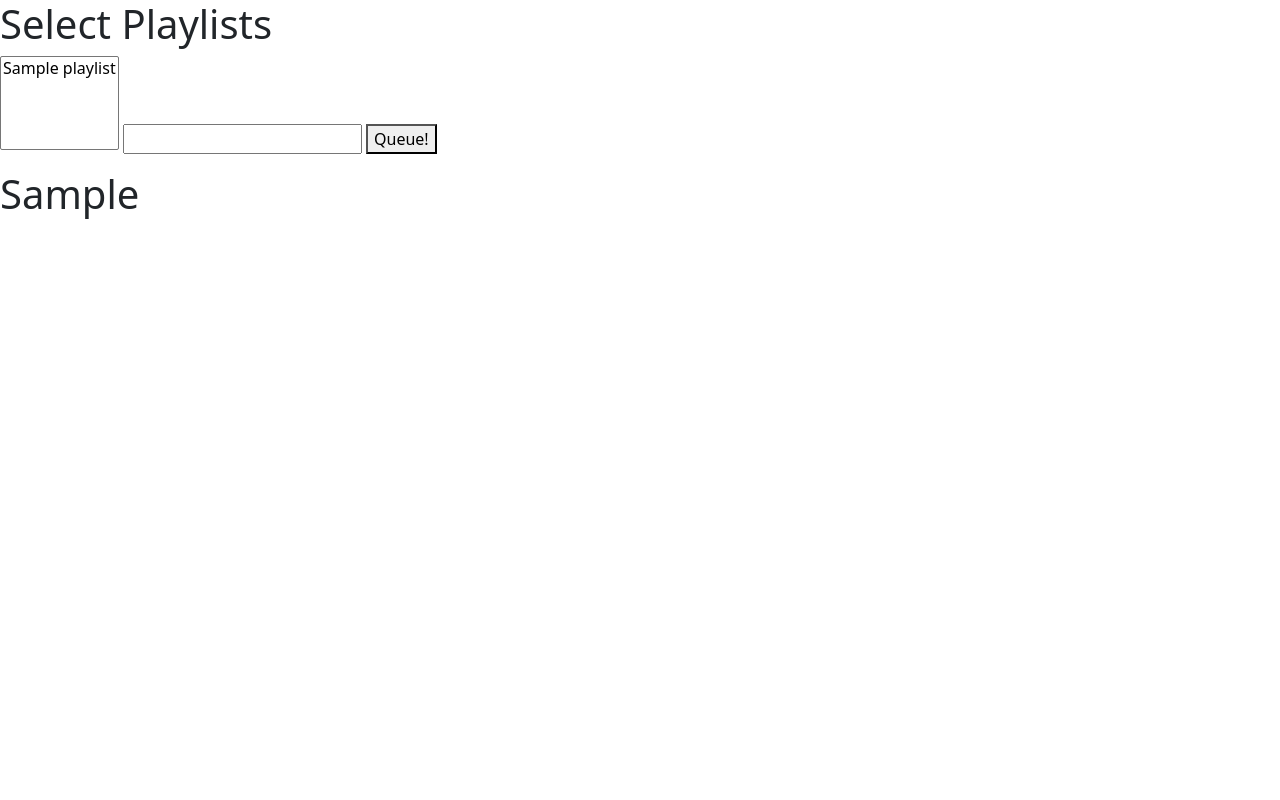
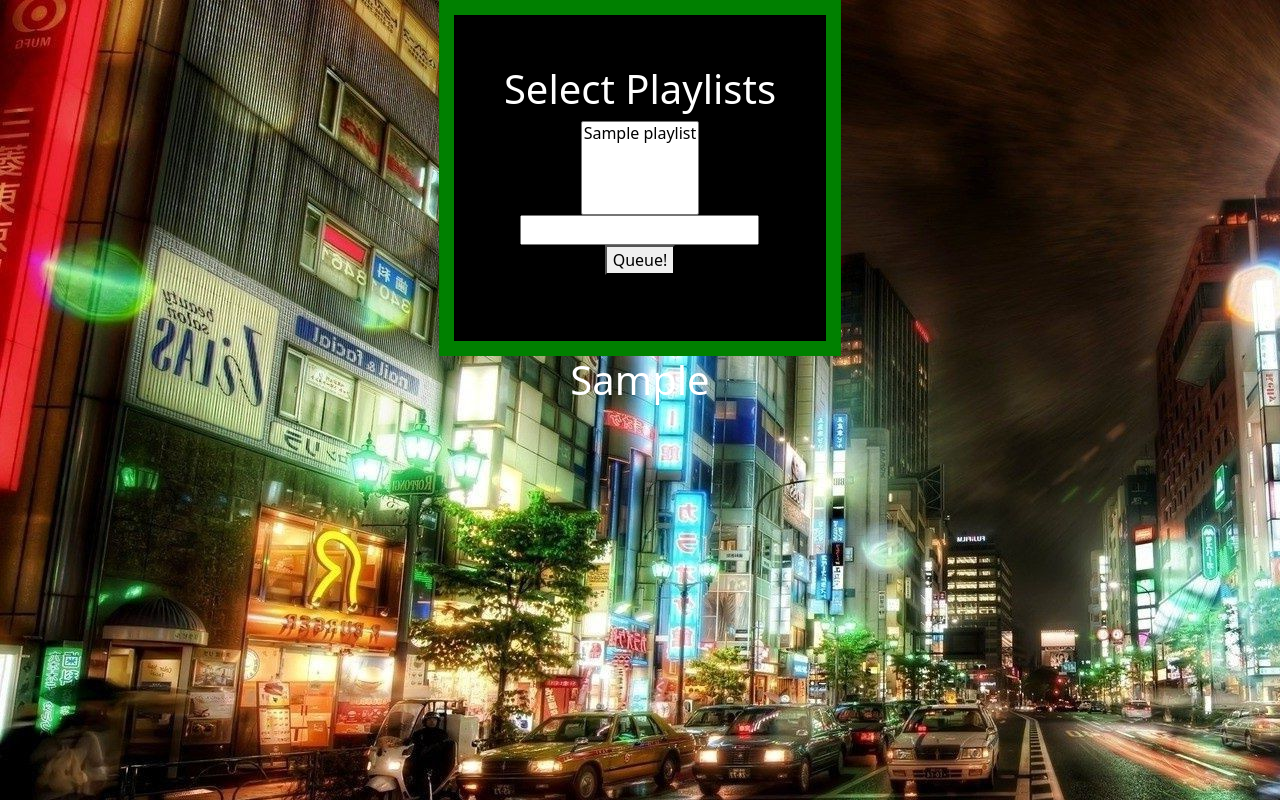
Before and after one commit to ranfisfrancisco/spotify-shuffler-webpage, a Django app: template main/templates/main/select.html in a window 1280 px wide. Run offline with Django 4.2, Linux system fonts and the light colour scheme; the template is opened without the code that fills it: most values are stand-ins (such as "Sample title", 1, 10 or a date in 2020).

Commit message:
select page has styling

```diff
--- a/main/templates/main/login.html
+++ b/main/templates/main/login.html
@@ -6,7 +6,6 @@
 {% endblock %}
 
 {% block content %}
-
     <div class ="login-page">
         <div id="welcome-content" class="welcome-content">
             <h1>Smart Shuffler</h1>
--- a/main/templates/main/select.html
+++ b/main/templates/main/select.html
@@ -1,20 +1,35 @@
 {% extends 'main/base.html' %}
 {% load static %}
 
+{% block headcontent %}
+    <link rel="stylesheet" href="{% static 'css/login.css' %}">
+{% endblock %}
+
 {% block content %}
+<div class="select-page">
+    <div class="form">
     <h1>Select Playlists</h1>
-
         <form action="" id="task-form" method="post">
+            <div class="select-box">
                 {% csrf_token %}
                 <select name="selected_playlists" id="selected_playlists" multiple>
                     {% for playlist in playlists%}
                         <option value={{playlist.id}}>{{playlist.name}}</option>
                     {% endfor %}
                 </select>
+            </div>
 
+            <div class="queue-box">
                 <input type="number" id="queue_limit" name="queue_limit">
+            </div>
 
+            <div class="submit-button">
                 <button type="submit">Queue!</button>
+            </div>
         </form>
+        </div>
+
     <h1>{{server_msg}}</h1>
+    </div>
+</div>
 {% endblock %}
--- a/static/css/login.css
+++ b/static/css/login.css
@@ -20,3 +20,21 @@
 .welcome-content h1 {
 	font-size: 100px;
 }
+
+.select-page {
+	background-image: url('../images/city.jpg');
+	background-color: black;
+	background-repeat: no-repeat;
+	color: white;
+	height: 100%;
+	text-align: center;
+}
+
+.form{
+	position: relative;
+	display: inline-block;
+	text-align: center;
+	border: 15px solid green;
+	background-color: black;
+  	padding: 50px;
+}
```
Lines whose indentation alone changed are shown as unchanged.
